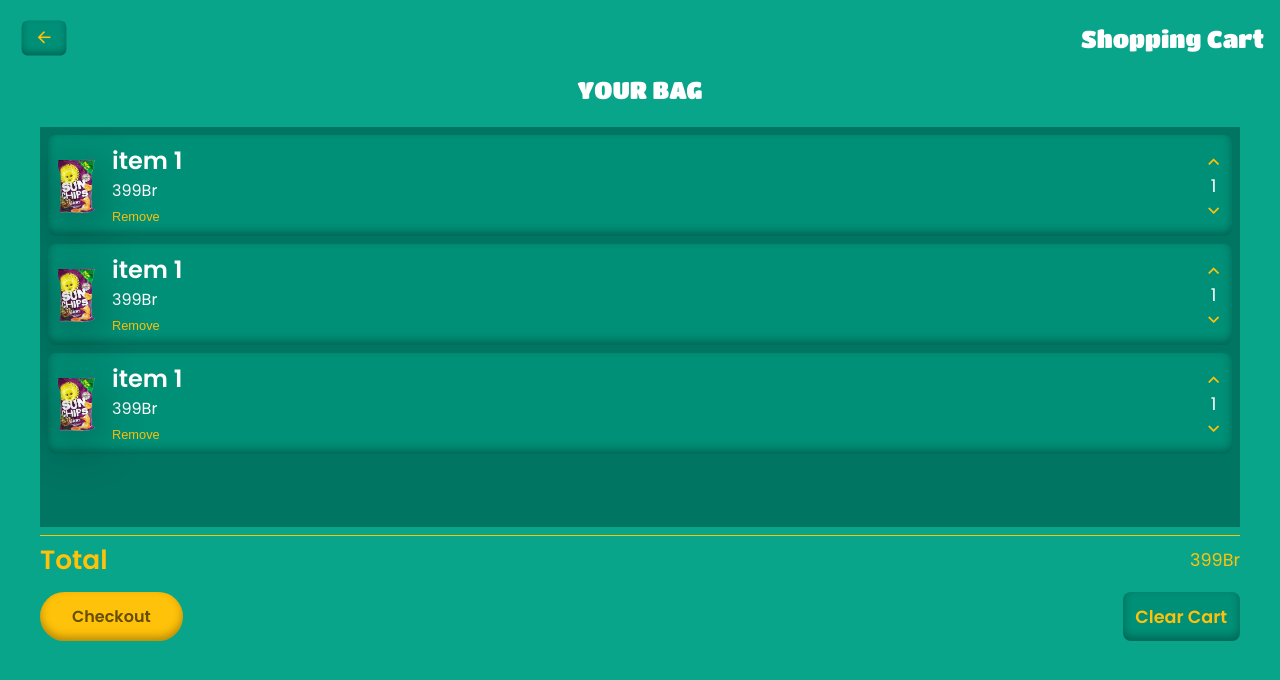
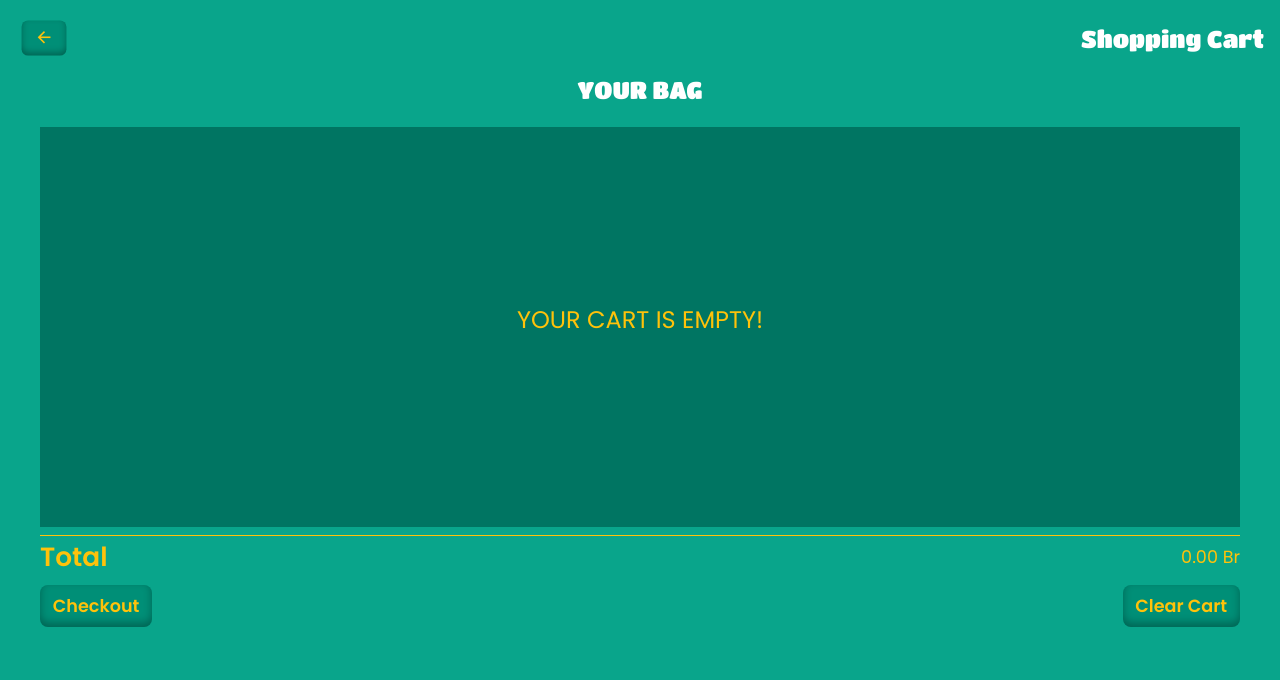
Before and after one commit to AnaMdTech/sunchips-landing-page, a React (Create React App) app: page /shopping-cart in a window 1280 px wide. Shown: the top 680 px of the page. Built offline with nearby package versions, Linux system fonts and the light colour scheme.

Commit message:
Add: ShoppingCart functionality

```diff
--- a/src/App.js
+++ b/src/App.js
@@ -13,37 +13,55 @@ import ScrollUpBtn from "./components/ScrollUpBtn";
 import ShoppingCart from "./components/ShoppingCart";
 
 function App() {
-  const [isHeaderScrolled, setIsHeaderScrolled] = useState(false); // State for Header
-  const [isScrollUpVisible, setIsScrollUpVisible] = useState(false); // State for ScrollUpBtn
-  const location = useLocation(); // Get the current route
+  const [cartItems, setCartItems] = useState(() => {
+    // Load cartItems from localStorage or initialize as an empty array
+    const storedCart = localStorage.getItem("cartItems");
+    return storedCart ? JSON.parse(storedCart) : [];
+  });
 
+  const [isHeaderScrolled, setIsHeaderScrolled] = useState(false);
+  const [isScrollUpVisible, setIsScrollUpVisible] = useState(false);
+  const location = useLocation();
+
+  // Add item to cart
+  const handleAddToCart = (chip) => {
+    setCartItems((prevItems) => {
+      const existingItem = prevItems.find((item) => item.id === chip.id);
+
+      if (existingItem) {
+        return prevItems.map((item) =>
+          item.id === chip.id ? { ...item, quantity: item.quantity + 1 } : item
+        );
+      } else {
+        return [...prevItems, { ...chip, quantity: 1 }];
+      }
+    });
+  };
+
+  // Save cartItems to localStorage
+  useEffect(() => {
+    localStorage.setItem("cartItems", JSON.stringify(cartItems));
+  }, [cartItems]);
+
+  // Scroll event handler
   useEffect(() => {
     const handleScroll = () => {
       const scrollY = window.scrollY;
-
-      // Logic for Header visibility
       setIsHeaderScrolled(scrollY >= 50);
-
-      // Logic for ScrollUpBtn visibility
-      setIsScrollUpVisible(scrollY >= 300); // Show ScrollUpBtn at 300px
+      setIsScrollUpVisible(scrollY >= 300);
     };
 
     window.addEventListener("scroll", handleScroll);
-
-    return () => {
-      window.removeEventListener("scroll", handleScroll);
-    };
+    return () => window.removeEventListener("scroll", handleScroll);
   }, []);
 
   return (
     <>
-      {/* Render Header only if not on Shopping Cart page */}
       {location.pathname !== "/shopping-cart" && (
         <Header isScrolled={isHeaderScrolled} />
       )}
 
       <Routes>
-        {/* Home Route */}
         <Route
           path="/"
           element={
@@ -53,7 +71,7 @@ function App() {
                 <Favorites />
                 <Care />
                 <Banner />
-                <Products />
+                <Products handleAddToCart={handleAddToCart} />
                 <Contact />
                 <ScrollUpBtn isVisible={isScrollUpVisible} />
               </Main>
@@ -61,9 +79,15 @@ function App() {
             </>
           }
         />
-
-        {/* Shopping Cart Route */}
-        <Route path="/shopping-cart" element={<ShoppingCart />} />
+        <Route
+          path="/shopping-cart"
+          element={
+            <ShoppingCart
+              cartItems={cartItems}
+              handleClearCart={() => setCartItems([])}
+            />
+          }
+        />
       </Routes>
     </>
   );
--- a/src/assets/styles/index.css
+++ b/src/assets/styles/index.css
@@ -832,6 +832,10 @@ img {
   transform: translateY(3px);
 }
 
+.item__details h2 {
+  font-size: 0.9rem;
+}
+
 .cart__empty-message {
   position: absolute;
   top: 40%;
--- a/src/components/ChipsData.js
+++ b/src/components/ChipsData.js
@@ -6,30 +6,35 @@ import img6 from "../assets/images/sunchips-habesha-spice-flavor.png";
 
 export const chipsList = [
   {
+    id: 1,
     type: "Tomato Flavor",
     title: "SunChips",
     price: "13",
     img: img1,
   },
   {
+    id: 2,
     type: "Tomato Flavor",
     title: "SunChips",
     price: "13",
     img: img2,
   },
   {
+    id: 3,
     type: "Tomato Flavor",
     title: "SunChips",
     price: "13",
     img: img3,
   },
   {
+    id: 4,
     type: "Habesha Spice",
     title: "SunChips",
     price: "13",
     img: img5,
   },
   {
+    id: 5,
     type: "Habesha Spice",
     title: "SunChips",
     price: "13",
--- a/src/components/ProductCard.js
+++ b/src/components/ProductCard.js
@@ -1,4 +1,17 @@
-const ProductCard = ({ chip }) => {
+const ProductCard = ({ chip, handleAddToCart }) => {
+  const handleBuyClick = (e) => {
+    e.preventDefault();
+    const newChip = {
+      id: chip.id,
+      title: chip.title,
+      type: chip.type,
+      price: chip.price,
+      img: chip.img,
+      quantity: 1,
+    };
+    handleAddToCart(newChip);
+  };
+
   return (
     <div>
       <article className="products__card">
@@ -19,7 +32,11 @@ const ProductCard = ({ chip }) => {
         <span className="products__price" data-price={chip.price}>
           {chip.price}Br
         </span>
-        <button className="products__button" data-id={chip.type}>
+        <button
+          className="products__button"
+          data-id={chip.type}
+          onClick={handleBuyClick}
+        >
           <i className="ri-shopping-bag-3-fill"></i>
         </button>
       </article>
--- a/src/components/Products.js
+++ b/src/components/Products.js
@@ -3,8 +3,9 @@ import { chipsList } from "./ChipsData";
 import crabImg from "../assets/images/crab.png";
 import hamburgerImg from "../assets/images/hamburger.png";
 import cheeseImg from "../assets/images/cheese.png";
+// import { useState } from "react";
 
-function Products() {
+function Products({ handleAddToCart }) {
   return (
     <section className="products section" id="products">
       <h2 className="section__title">
@@ -14,7 +15,11 @@ function Products() {
       <div className="products__container container">
         <div className="products__content grid">
           {chipsList.map((chip, index) => (
-            <ProductCard key={index} chip={chip} />
+            <ProductCard
+              key={index}
+              chip={chip}
+              handleAddToCart={handleAddToCart}
+            />
           ))}
         </div>
 
--- a/src/components/ShoppingCart.js
+++ b/src/components/ShoppingCart.js
@@ -1,7 +1,13 @@
 import { useNavigate } from "react-router-dom";
-import Beef from "../assets/images/sunchips-beef-flavor.png";
-function ShoppingCart() {
-  const navigate = useNavigate(); // Hook to navigate programmatically
+
+function ShoppingCart({ cartItems, handleClearCart }) {
+  const navigate = useNavigate();
+
+  // Calculate total price dynamically
+  const totalPrice = cartItems.reduce(
+    (acc, item) => acc + item.price * (item.quantity || 1),
+    0
+  );
 
   return (
     <div className="shopping__cart" id="shopping-cart">
@@ -18,68 +24,50 @@ function ShoppingCart() {
         <h1>Shopping Cart</h1>
       </header>
       <div className="cart__container">
-        <h1 className="cart__title">your bag</h1>
+        <h1 className="cart__title">Your Bag</h1>
         <div className="item-container">
-          <div className="item">
+          {cartItems.length > 0 ? (
+            cartItems.map((item, idx) => (
+              <div key={idx} className="item">
                 <div className="item__image">
-              <img src={Beef} alt="item" />
+                  <img src={item.img} alt={item.title || "item"} />
                 </div>
                 <div className="item__details">
-              <h2>item 1</h2>
-              <p>399Br</p>
+                  <h2>{item.type || "N/A"}</h2>
+                  <p>{item.price} Br</p>
                   <button className="remove-btn">Remove</button>
                 </div>
                 <div className="item__quantity">
                   <i className="ri-arrow-up-s-line"></i>
-              <span>1</span>
+                  <span>{item.quantity || 1}</span>
                   <i className="ri-arrow-down-s-line"></i>
                 </div>
               </div>
-          <div className="item">
-            <div className="item__image">
-              <img src={Beef} alt="item" />
+            ))
+          ) : (
+            <div className="cart__empty-message">Your cart is empty!</div>
+          )}
         </div>
-            <div className="item__details">
-              <h2>item 1</h2>
-              <p>399Br</p>
-              <button className="remove-btn">Remove</button>
-            </div>
-            <div className="item__quantity">
-              <i className="ri-arrow-up-s-line"></i>
-              <span>1</span>
-              <i className="ri-arrow-down-s-line"></i>
-            </div>
-          </div>
-          <div className="item">
-            <div className="item__image">
-              <img src={Beef} alt="item" />
-            </div>
-            <div className="item__details">
-              <h2>item 1</h2>
-              <p>399Br</p>
-              <button className="remove-btn">Remove</button>
-            </div>
-            <div className="item__quantity">
-              <i className="ri-arrow-up-s-line"></i>
-              <span>1</span>
-              <i className="ri-arrow-down-s-line"></i>
-            </div>
-          </div>
-          {/* <div className="cart__empty-message">your cart is empty!</div> */}
-        </div>
+
         <div className="cart__total">
           <h2>Total</h2>
-          <p>399Br</p>
+          <p>{totalPrice.toFixed(2)} Br</p>
         </div>
         <div className="cart__buttons">
-          <a href="/checkout" className="button">
+          <button className="button" onClick={() => navigate("/checkout")}>
             Checkout
-          </a>
-          <button className="clear-cart button">Clear Cart</button>
+          </button>
+          <button className="clear-cart button" onClick={handleClearCart}>
+            Clear Cart
+          </button>
         </div>
       </div>
     </div>
   );
 }
 
+ShoppingCart.defaultProps = {
+  cartItems: [],
+};
+
 export default ShoppingCart;
```
Lines whose indentation alone changed are shown as unchanged.
